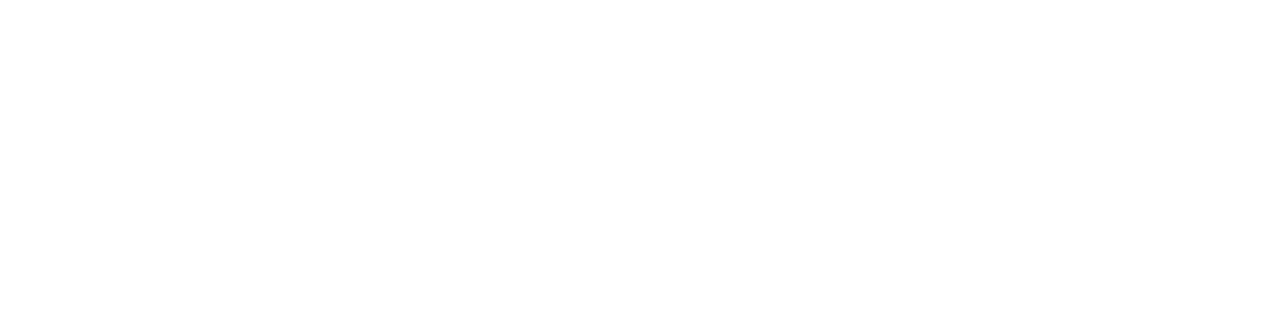
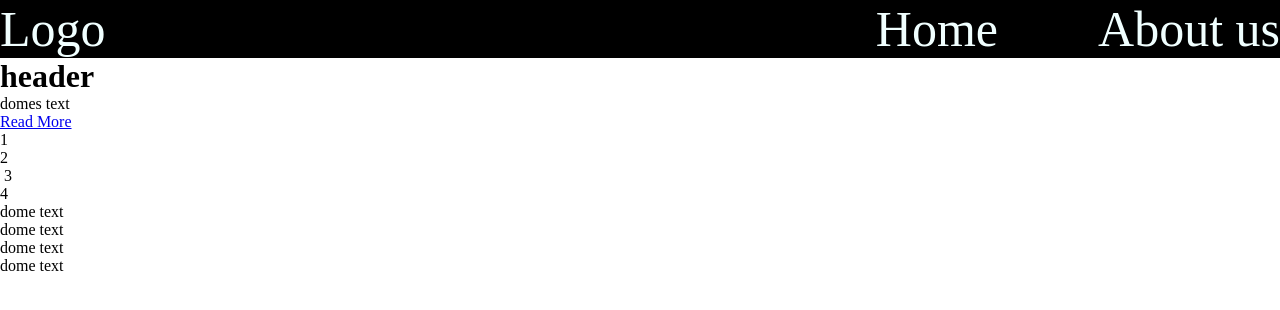
Before and after one commit to ranaalmalki/Quiz-Ranaalmalki, a plain HTML site: page index.html in a window 1280 px wide. Drawn offline with Linux system fonts and the light colour scheme.

Commit message:
add nav bar with styling and the rest section

```diff
--- a/index.html
+++ b/index.html
@@ -4,8 +4,42 @@
     <meta charset="UTF-8">
     <meta name="viewport" content="width=device-width, initial-scale=1.0">
     <title>Quiz-Rana Almalki</title>
+    <link rel="stylesheet" href="style.css">
 </head>
 <body>
+    <header>
+    <nav class="nav-containr">
+        <ul  class="nav-list">
+            <li>Logo</li>
+            <li>Home</li>
+            <li>About us</li>
+        </ul>
+    </nav>
+</header>
+    <main>
+        <div>
+       <h1>header</h1>
+       <p>domes text</p>
+       <a href="#">Read More</a>
+    </div>
+       <ul class="list-images">
+        <li><img class="image-1" src="" alt="">1</li>
+        <li> <img class="image-2" src="" alt="">2</li>
+        <li><img class="image-3" src="" alt=""> 3</li>
+        <li><img class="image-4">4</li>
 
+
+
+
+
+       </ul>
+
+    </main>
+    <footer class="footer-container">
+        <p>dome text</p>
+        <p>dome text</p>
+        <p>dome text</p>
+        <p>dome text</p>
+    </footer>
 </body>
 </html>
--- a/style.css
+++ b/style.css
@@ -0,0 +1,35 @@
+*{
+    box-sizing: border-box;
+    margin: 0;
+    padding: 0;
+}
+
+/* header ssection*/
+header{
+    background-color: black;
+
+}
+.nav-containr{
+color: azure;
+font-size: 50px;
+}
+.nav-list{
+    list-style: none;
+    display: flex;
+    justify-content: center;
+    gap: 2em;
+}
+
+.nav-list :first-child{
+    flex-grow: 1;
+
+}
+
+/*End header section*/
+
+/* main section*/
+/* End main section*/
+
+/*footer section*/
+
+/* End footer section*/
```
